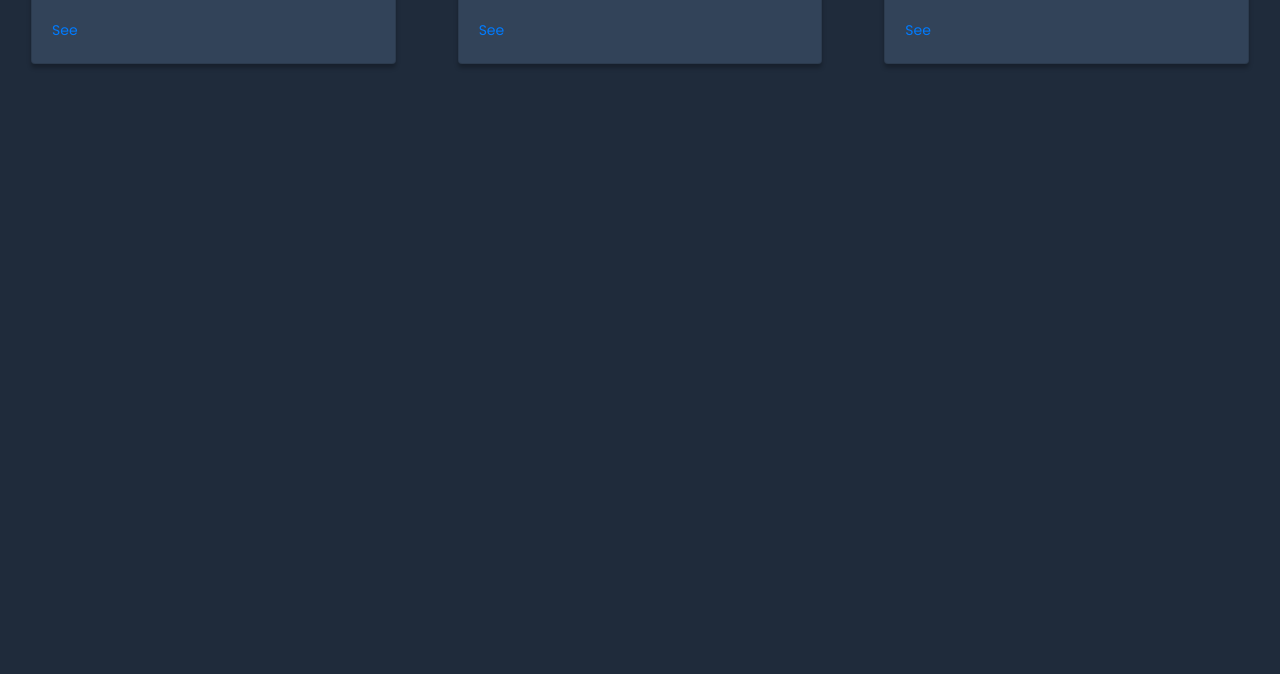
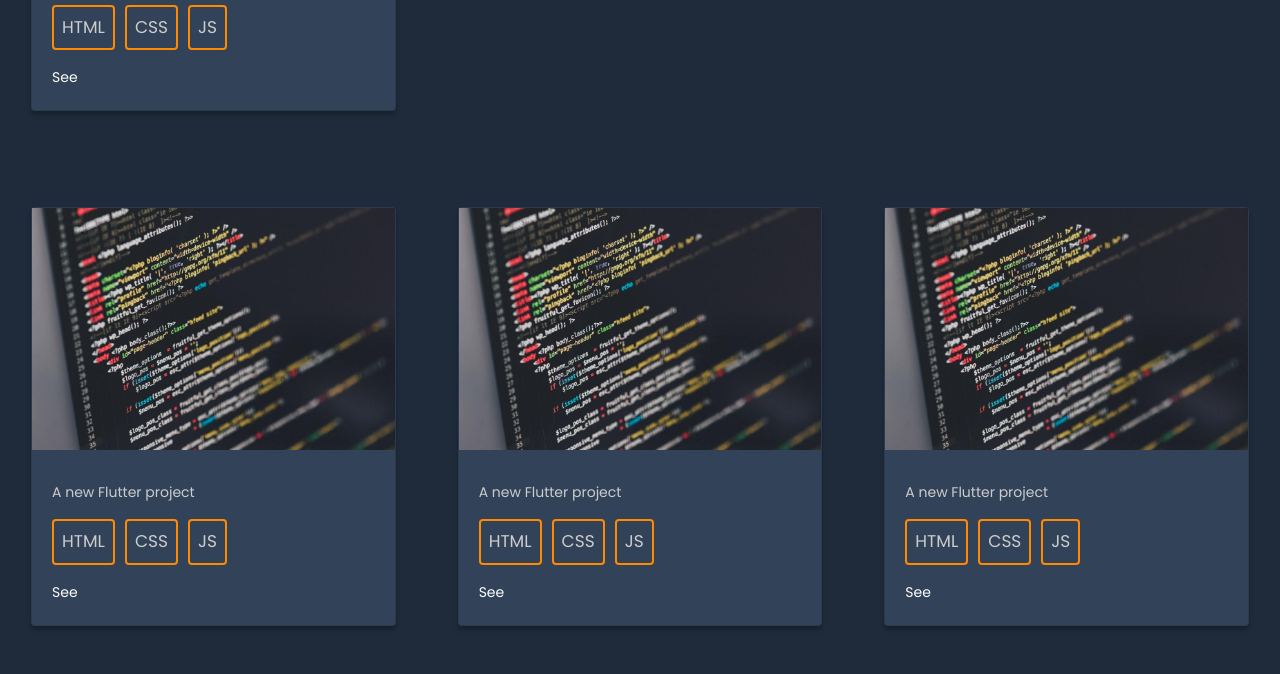
Before and after one commit to kvnlay/portfolio, a Gatsby site: page /projects in a window 1280 px wide. Shown: the part 554-1228 px from the top of the page. Before the commit the page ends 800 px from the top, so only its background shows below. Built offline with nearby package versions, Linux system fonts and the light colour scheme; Gatsby itself is replaced by a stand-in of ours.

Commit message:
Add images to project items

```diff
--- a/content/projects.yaml
+++ b/content/projects.yaml
@@ -1,23 +1,35 @@
 - title: Qr-Code-Application
   subtitle: A new Flutter project
   link: https://github.com/Mr404Found/Qr-Code-Application
+  image: ../src/images/gatsby-astronaut.png
+  technologies: [HTML, CSS, JS]
 
 - title: Basic Music
   subtitle: Basic Music Player That lets you to play music
   link: https://github.com/Mr404Found/Basic-Music-Player
+  image: ../src/images/laptop-code.jpeg
+  technologies: [HTML, CSS, JS]
 
 - title: Age Calculator
   subtitle: Get Your Age
   link: https://github.com/Mr404Found/AgeCalculator
+  image: ../src/images/laptop-code.jpeg
+  technologies: [HTML, CSS, JS]
 
 - title: Qr-Code-Application
   subtitle: A new Flutter project
   link: https://github.com/Mr404Found/Qr-Code-Application
+  image: ../src/images/laptop-code.jpeg
+  technologies: [HTML, CSS, JS]
 
 - title: Qr-Code-Application
   subtitle: A new Flutter project
   link: https://github.com/Mr404Found/Qr-Code-Application
+  image: ../src/images/laptop-code.jpeg
+  technologies: [HTML, CSS, JS]
 
 - title: Qr-Code-Application
   subtitle: A new Flutter project
   link: https://github.com/Mr404Found/Qr-Code-Application
+  image: ../src/images/laptop-code.jpeg
+  technologies: [HTML, CSS, JS]
--- a/src/components/card.js
+++ b/src/components/card.js
@@ -1,13 +1,20 @@
 import React from "react"
+import Img from "gatsby-image"
 
 function card(props) {
-  const { cardTitle, cardSubtitle, link } = props
+  const { cardTitle, cardSubtitle, link, image, technologies } = props
   return (
     <div className="col-lg-4">
       <div className="card mx-3 my-5">
+        <Img className="img" fluid={image} alt={cardTitle} />
         <div className="card-body">
           <h2 className="card-title">{cardTitle}</h2>
           <p className="card-text">{cardSubtitle}</p>
+          <div className="card-skills">
+            {technologies.map(tech => {
+              return <span className="card-skill">{tech}</span>
+            })}
+          </div>
           <a href={link} className="card-link">
             See
           </a>
--- a/src/pages/projects.js
+++ b/src/pages/projects.js
@@ -22,6 +22,8 @@ function Projects({ data }) {
               cardTitle={node.title}
               cardSubtitle={node.subtitle}
               link={node.link}
+              image={node.image.childImageSharp.fluid}
+              technologies={node.technologies}
               key={node.id}
             />
           )
@@ -38,10 +40,16 @@ export const query = graphql`
     allProjectsYaml {
       edges {
         node {
-          title
+          id
           subtitle
-          link
-          id
+          technologies
+          image {
+            childImageSharp {
+              fluid {
+                ...GatsbyImageSharpFluid
+              }
+            }
+          }
         }
       }
     }
--- a/src/style.css
+++ b/src/style.css
@@ -47,6 +47,21 @@ body {
   background-color: #324359 !important;
 }
 
+.card-skills {
+  display: flex;
+  flex-wrap: wrap;
+}
+
+.card-skill {
+  border-radius: 4px;
+  border: 2px solid #ff8a00;
+  padding: 8px;
+  margin-right: 10px;
+  margin-bottom: 10px;
+  font-size: .85em;
+  color: #ccc;
+}
+
 .card p {
   font-size: 0.7em;
   color: #ccc !important;
@@ -59,3 +74,44 @@ body {
 .card:hover {
   transform: scale(1.09);
 }
+
+/* ========== blinker =========== */
+.my-name {
+  overflow: hidden;
+  /* Ensures the content is not revealed until the animation */
+  border-right: .15em solid #ff8a00;
+  /* The typwriter cursor */
+  white-space: nowrap;
+  /* Keeps the content on a single line */
+  margin: 0 auto;
+  /* Gives that scrolling effect as the typing happens */
+  letter-spacing: .03em;
+  /* Adjust as needed */
+  animation:
+    typing 3.5s steps(40, end),
+    blink-caret .75s step-end infinite;
+}
+
+/* The typing effect */
+@keyframes typing {
+  from {
+    width: 0
+  }
+
+  to {
+    width: 100%
+  }
+}
+
+/* The typewriter cursor effect */
+@keyframes blink-caret {
+
+  from,
+  to {
+    border-color: transparent
+  }
+
+  50% {
+    border-color: #ff8a00;
+  }
+}
```
Also changed, not shown: src/components/info.js (+5 -2 lines), src/images/laptop-code.jpeg (added).
